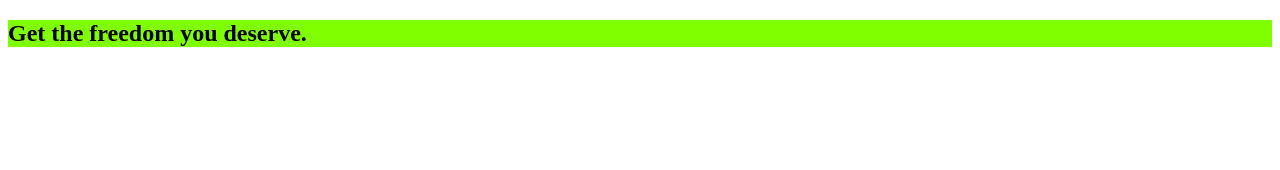
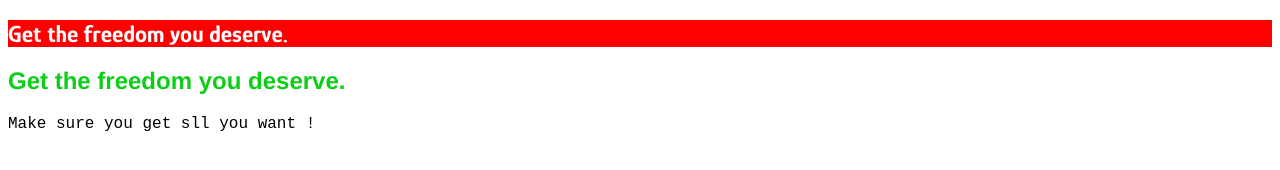
Before and after one commit to ccweerasinghe1994/CSS---The-Complete-Guide-2020--incl.-Flexbox--Grid---Sass--2021, a plain HTML site: page 2. Diving Into the Basics of CSS/index.html in a window 1280 px wide. Drawn offline with Linux system fonts and the light colour scheme.

Commit message:
first chapter is done

```diff
--- a/2. Diving Into the Basics of CSS/index.html
+++ b/2. Diving Into the Basics of CSS/index.html
@@ -6,12 +6,21 @@
     <meta http-equiv="X-UA-Compatible" content="ie=edge">
     <title>uHost</title>
     <link rel="shortcut icon" href="favicon.png">
+    <link rel='stylesheet' href='./main.css' >
+    <link rel="preconnect" href="https://fonts.googleapis.com">
+    <link rel="preconnect" href="https://fonts.gstatic.com" crossorigin>
+    <link href="https://fonts.googleapis.com/css2?family=Glory:wght@100;300;400;600;700;800&display=swap" rel="stylesheet">
+
 </head>
 
 <body>
     <main>
-        <section style="background: chartreuse;" >
+        <section id="product-overview" >
             <h1>Get the freedom you deserve.</h1>
+        </section>
+        <section id="plans">
+            <h1 class="section-title" >Get the freedom you deserve.</h1>
+            <p>Make sure you get sll you want !</p>
         </section>
     </main>
 </body>
--- /dev/null
+++ b/2. Diving Into the Basics of CSS/main.css
@@ -0,0 +1,20 @@
+body {
+  font-family: "Courier New", Courier, monospace;
+}
+
+#product-overview {
+  background: red;
+}
+
+#product-overview h1 {
+  color: white;
+  font-family: "Glory", sans-serif;
+}
+
+.section-title {
+  color: rgb(12, 206, 22);
+}
+
+h1 {
+  font-family: "Franklin Gothic Medium", "Arial Narrow", Arial, sans-serif;
+}
```
